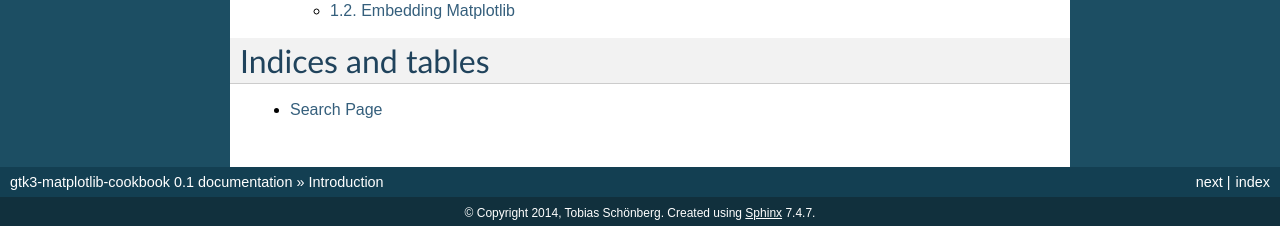
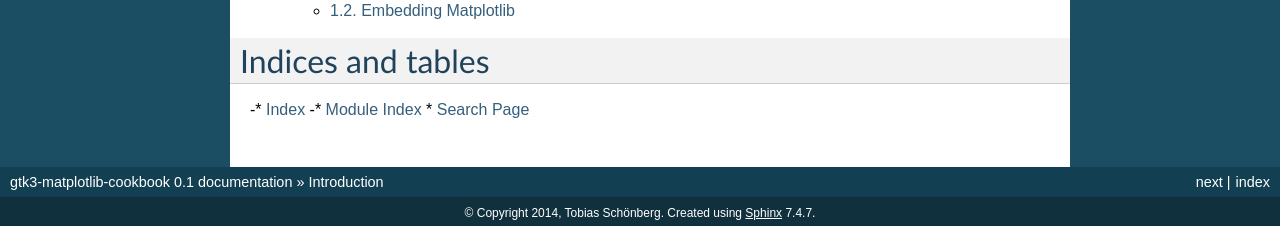
Before and after one commit to tobias47n9e/GTK3-Matplotlib-Cookbook, a Sphinx documentation site: the page built from source/index.rst, in a window 1280 px wide. Shown: the part 880-1106 px from the top of the page. Built offline with Sphinx 7.4.7, drawn with Linux system fonts in a browser that asks for light colours; pages that are not in the unit, such as notebooks, are missing from menus; part of the change alters nothing that is shown.

```diff
--- a/source/index.rst
+++ b/source/index.rst
@@ -39,4 +39,6 @@ Directory
 
 Indices and tables
 ==================
+-* :ref:`genindex`
+-* :ref:`modindex`
 * :ref:`search`
```
